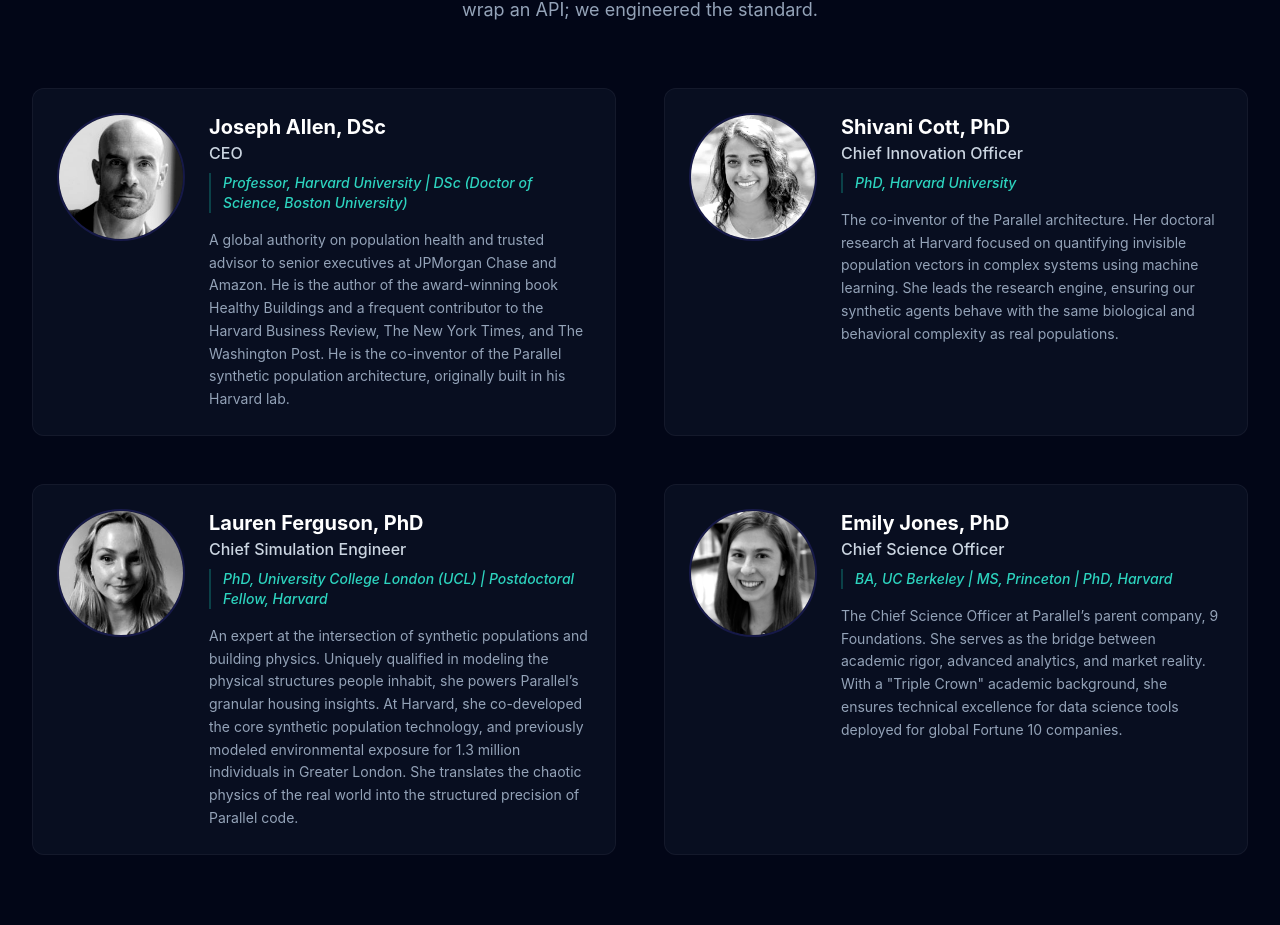
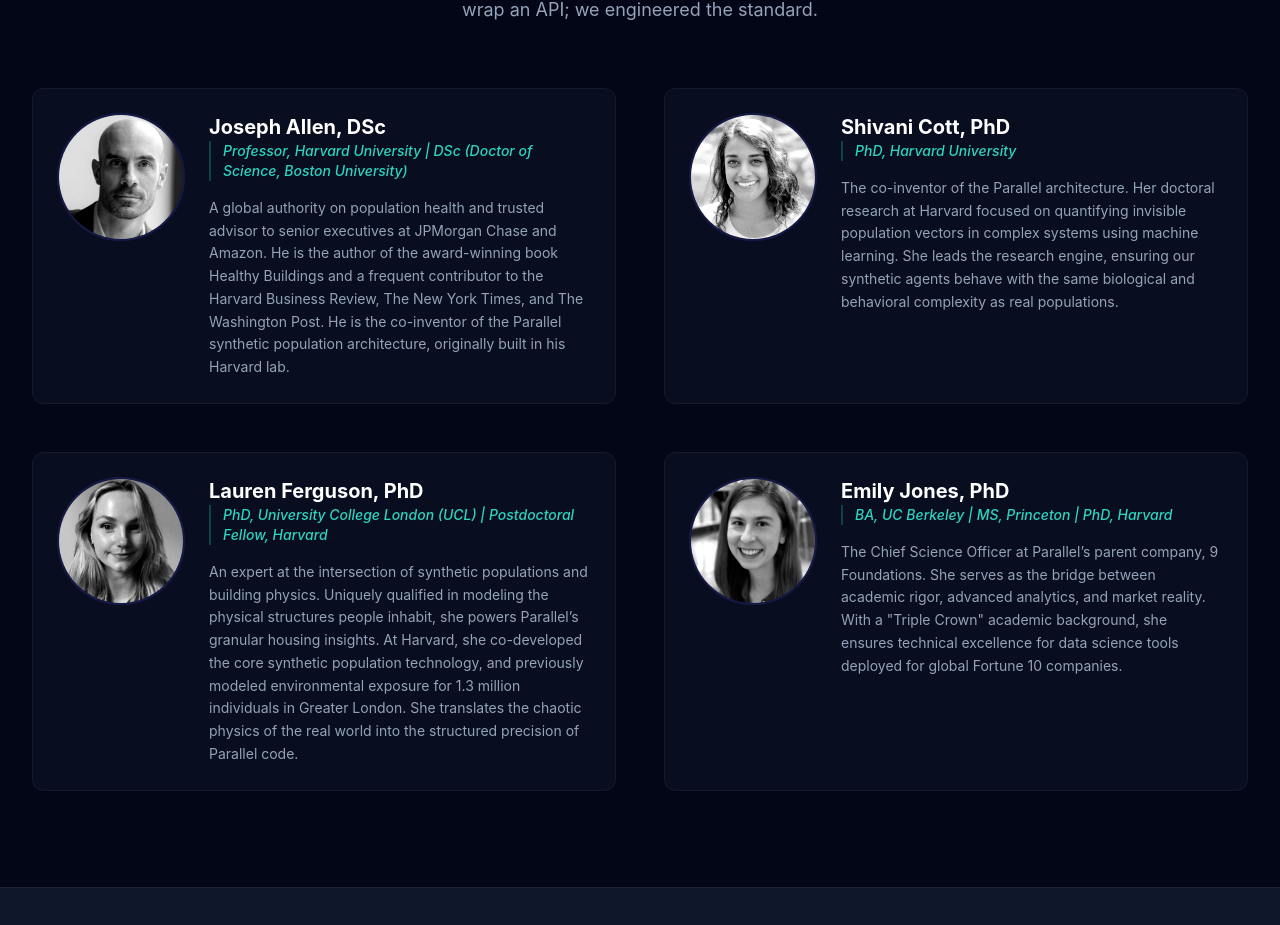
Before and after one commit to jga9f/modelparallel, a React (Vite) app: page / in a window 1280 px wide. Shown: the part 1878-2803 px from the top of the page. Built offline with nearby package versions, Linux system fonts and the light colour scheme.

Commit message:
Remove bios title line per request

```diff
--- a/src/App.jsx
+++ b/src/App.jsx
@@ -297,7 +297,6 @@
               </div>
               <div>
                 <h3 className="text-xl font-bold text-white">{person.name}</h3>
-                <div className="text-slate-300 font-medium mb-2">{person.title}</div>
                 <div className="text-sm text-teal-400 italic mb-4 font-medium border-l-2 border-teal-500/30 pl-3">
                   {person.education}
                 </div>
```
